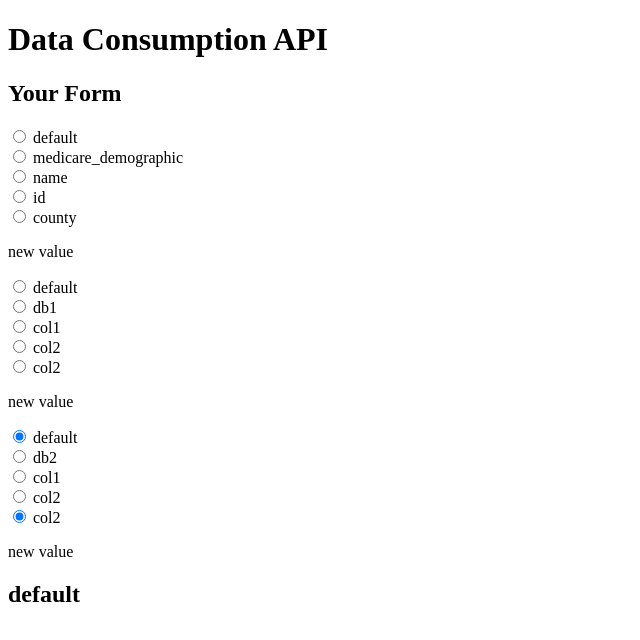
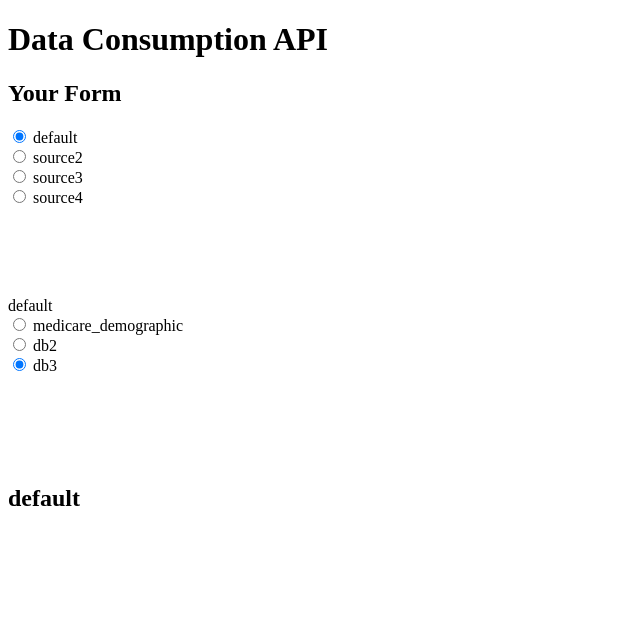
Before and after one commit to kshru9/fetch-display-form, an Angular app: page / in a window 1280 px wide. Both pictures are taken after a click on the radio button 19 px from the left and 136 px from the top of the page. Shown: the top 640 px of the page, without its empty margins (0-640 px from the left). Built offline with nearby package versions, Linux system fonts and the light colour scheme.

Commit message:
dynamic source, columns, showing working

```diff
--- a/src/app/all-values.ts
+++ b/src/app/all-values.ts
@@ -1,7 +1,15 @@
-import { Value } from './value';
+import { Databases, Sources } from './value';
 
-export const VALUES: Value[] = [
-  {source: "default", database: "medicare_demographic", columns: ["name", "id", "county"]},
-  {source: "default", database: "db1", columns: ["col1", "col2", "col2"]},
-  {source: "default", database: "db2", columns: ["col1", "col2", "col2"]}
+export const SOURCES: Sources[] = [
+  {source: "default", databases: ['medicare_demographic', 'db2', 'db3']},
+  {source: "source2", databases: ['db1', 'db2', 'db3']},
+  {source: "source3", databases: ['db1', 'db2', 'db3']},
+  {source: "source4", databases: ['db1', 'db2', 'db3']},
 ];
+
+export const DATABASES: Databases[] = [
+  {database: "medicare_demographic", columns: ['name', 'id', 'county']},
+  {database: 'db1', columns : ['col1', 'col2', 'col3']},
+  {database: 'db2', columns : ['col1', 'col2', 'col3']},
+  {database: 'db3', columns : ['col1', 'col2', 'col3']},
+]
--- a/src/app/app.module.ts
+++ b/src/app/app.module.ts
@@ -3,7 +3,6 @@ import { BrowserModule } from '@angular/platform-browser';
 
 import { AppComponent } from './app.component';
 import { FormComponent } from './form/form.component';
-import { FormsModule, ReactiveFormsModule } from '@angular/forms';
 
 @NgModule({
   declarations: [
@@ -12,8 +11,6 @@ import { FormsModule, ReactiveFormsModule } from '@angular/forms';
   ],
   imports: [
     BrowserModule,
-    FormsModule,
-    ReactiveFormsModule
   ],
   providers: [],
   bootstrap: [AppComponent]
--- a/src/app/form/form.component.html
+++ b/src/app/form/form.component.html
@@ -7,20 +7,50 @@
     <input type="radio" value="{{item.source}}" name="source" [ngModel]="item.source" (ngModelChange)='onSelectSource(item.source)'>
 </div>  -->
 
-<div *ngFor='let item of values;let i = index'>
-    <input type="radio" value="{{item.source}}" name="source" [ngModel]="item.source" (ngModelChange)='onSelectSource(item.source)'> {{item.source}}
+<div *ngFor='let source of sources; let i = index'>
+    <input type="radio" value="{{source.source}}" name="source" [checked]='source.source' (click)='onSelectSource(source.source)'> {{source.source}}
+</div>
+
+<br>
+<br>
+<br>
+<br>
+<br>
+
+<div *ngFor='let source of sources; let i = index'>
+    <div *ngIf='source.source===selectedSource'>
+        {{selectedSource}}
+        <div *ngFor='let db of source.databases; let i = index'>
+            <input type="radio" value="{{db}}" name="database" [checked]='db' (click)='onSelectDatabase(db)'> {{db}}
+        </div>
+    </div>
+</div>
+
+<br>
+<br>
+<br>
+<br>
+<br>
+
+<div *ngFor='let db of databases; let i = index'>
+    <div *ngIf='db.database === selectedDatabase'>
+        <div *ngFor='let column of db.columns; let i = index'>
+            <input type="radio" value="{{column}}" name="database" [checked]='column' (click)='onSelectColumns(column)'> {{column}}
+        </div>
+    </div>
+</div>
+
+<!-- <div *ngFor='let item of values;let i = index'>
+    <input type="radio" value="{{item.source}}" name="source" [ngSwitch]="item.source" (ngModelChange)='onSelectSource(item.source)'> {{item.source}}
     <br>
-    <input type="radio" value="{{item.database}}" name="source" [ngModel]="item.database" (ngModelChange)='onSelectDatabase(item.database)'> {{item.database}}
+    <input type="radio" value="{{item.database}}" name="source" [ngSwitch]="item.database" (ngModelChange)='onSelectDatabase(item.database)'> {{item.database}}
     <div *ngFor='let column of item.columns;let i = index'>
-        <input type="radio" value="{{column}}" name="column" [ngModel]="column" (ngModelChange)='onSelectColumns(column)'> {{column}}
+        <input type="radio" value="{{column}}" name="column" [ngSwitch]="column" (ngModelChange)='onSelectColumns(column)'> {{column}}
     </div>
     <div>
         <p>new value</p>
     </div>
-</div>
-
-
-
+</div> -->
 
 <!-- <ul>
     <li *ngFor="let value of values" (click)="onSelect(value)"> {{value.source}} </li>
--- a/src/app/form/form.component.ts
+++ b/src/app/form/form.component.ts
@@ -1,6 +1,5 @@
 import { Component, OnInit } from '@angular/core';
-import { VALUES } from '../all-values';
-import { Value } from '../value';
+import { SOURCES, DATABASES } from '../all-values';
 
 @Component({
   selector: 'app-form',
@@ -9,7 +8,8 @@ import { Value } from '../value';
 })
 export class FormComponent {
   title = "Your Form";
-  values = VALUES;
+  sources = SOURCES;
+  databases= DATABASES;
   // values = {
   //   "sources" : [
   //     {
```
Also changed, not shown: src/app/value.ts (+8 -3 lines).
